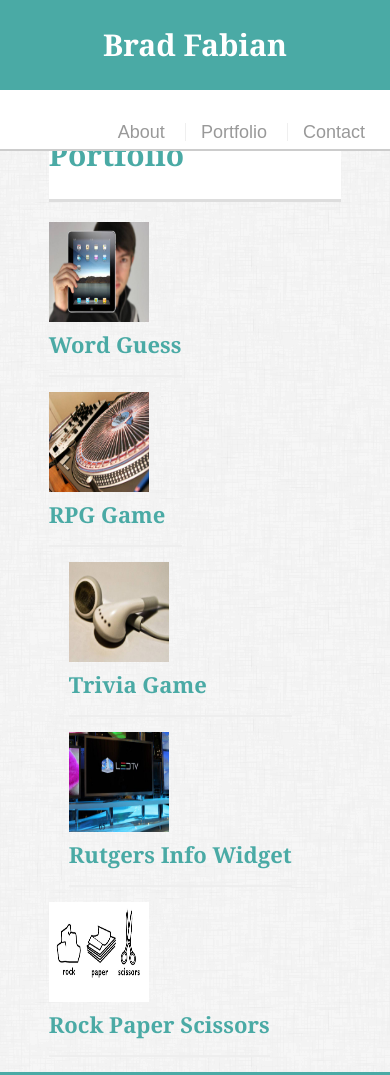
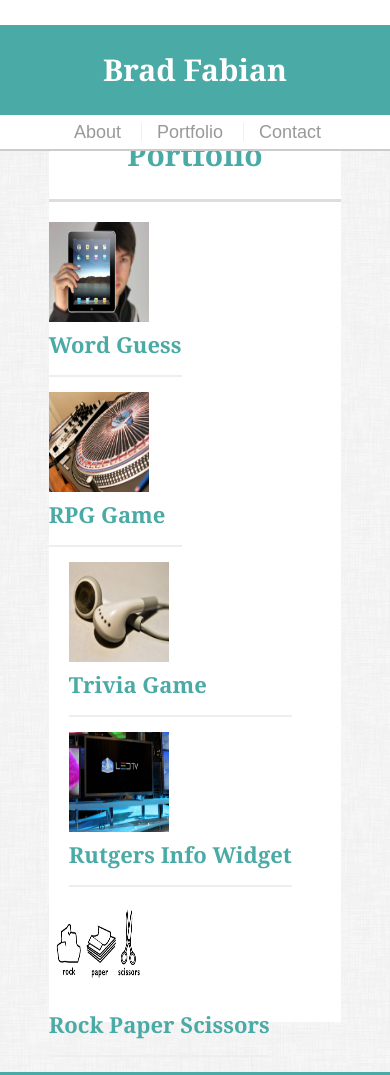
Before and after one commit to BradFabian/responsivePortfolio, a plain HTML site: page portfolio.html in a window 390 px wide. Shown: the top 1075 px of the page. Drawn offline with Linux system fonts and the light colour scheme.

Commit message:
added webkit-center to text

```diff
--- a/assets/css/style.css
+++ b/assets/css/style.css
@@ -22,10 +22,27 @@ body {
 
   }
 
-  .main-section {
+  .main-container {
     background-color: #fff;
     height: 15%;
     width: 75%;
+  }
+
+  .main-section{
+
+    background-color: #fff;
+    height: 15%;
+    width: 75%;
+
+
+  }
+
+  .main-section-port{
+    background-color: #fff;
+    height: 15%;
+    width: 75%;
+    padding-bottom: 490px;
+    margin: auto;
   }
 
   h1,
@@ -190,6 +207,8 @@ body {
   }
 
   @media screen and (max-width: 640px){
+
+
     .container {
       width: 100%; position: sticky;
     }
@@ -198,10 +217,35 @@ body {
       margin: 0;
 
 
+
     }
     #logo{
       width: 100%;
 
+
+    }
+
+    h1 {
+      text-align: -webkit-center;
+    }
+
+    nav {
+      float: unset;
+      text-align: center;
+    }
+
+    .main-section {
+      margin: auto;
+      margin-top: 40px;
+    }
+
+    .main-section-port{
+      margin-top: 40px;
+      background-color: #fff;
+      height: 15%;
+      width: 75%;
+      padding-bottom: 800px;
+      margin: auto;
     }
 
 
--- a/portfolio.html
+++ b/portfolio.html
@@ -23,7 +23,7 @@
   </header>
 
   <div id="main-container" class="container">
-    <section class="main-section" style="background-color: #ffffff">
+    <section class="main-section-port">
       <h1>Portfolio</h1>
 
       <div class="work">
```
